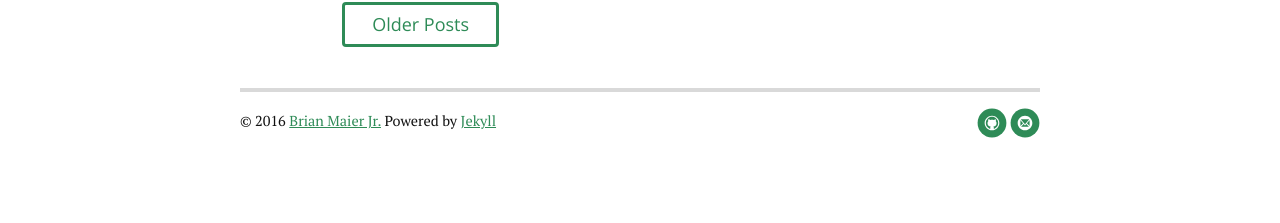
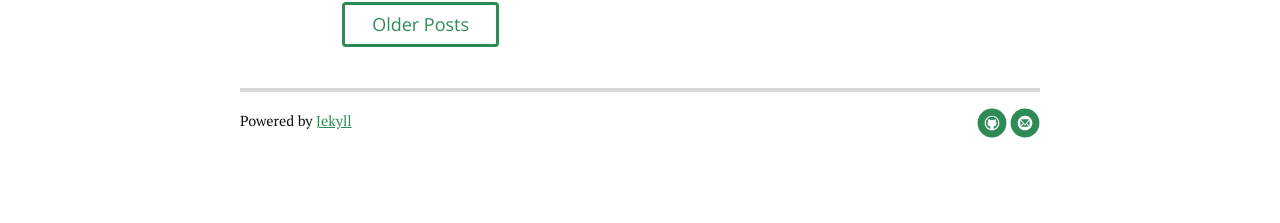
Before and after one commit to nicolem/VRUniverse, a Jekyll site: the page built from index.html, in a window 1280 px wide. Shown: the part 1794-2017 px from the top of the page. Built offline with Jekyll 4.4.1, drawn with Linux system fonts in a browser that asks for light colours; nearby versions of some CDN libraries; the list of posts is cut into pages by our own code.

Commit message:
Update footer.html

```diff
--- a/_includes/footer.html
+++ b/_includes/footer.html
@@ -1,6 +1,6 @@
 <div class="footer">
    <div class="container">
-      <p class="copy">&copy; {{ site.time | date: '%Y' }} <a href="http://brianmaierjr.com">Brian Maier Jr.</a> Powered by <a href="http://jekyllrb.com">Jekyll</a></p>
+      <p class="copy">Powered by <a href="http://jekyllrb.com">Jekyll</a></p>
 
       <div class="footer-links">
          <ul class="noList">
```
